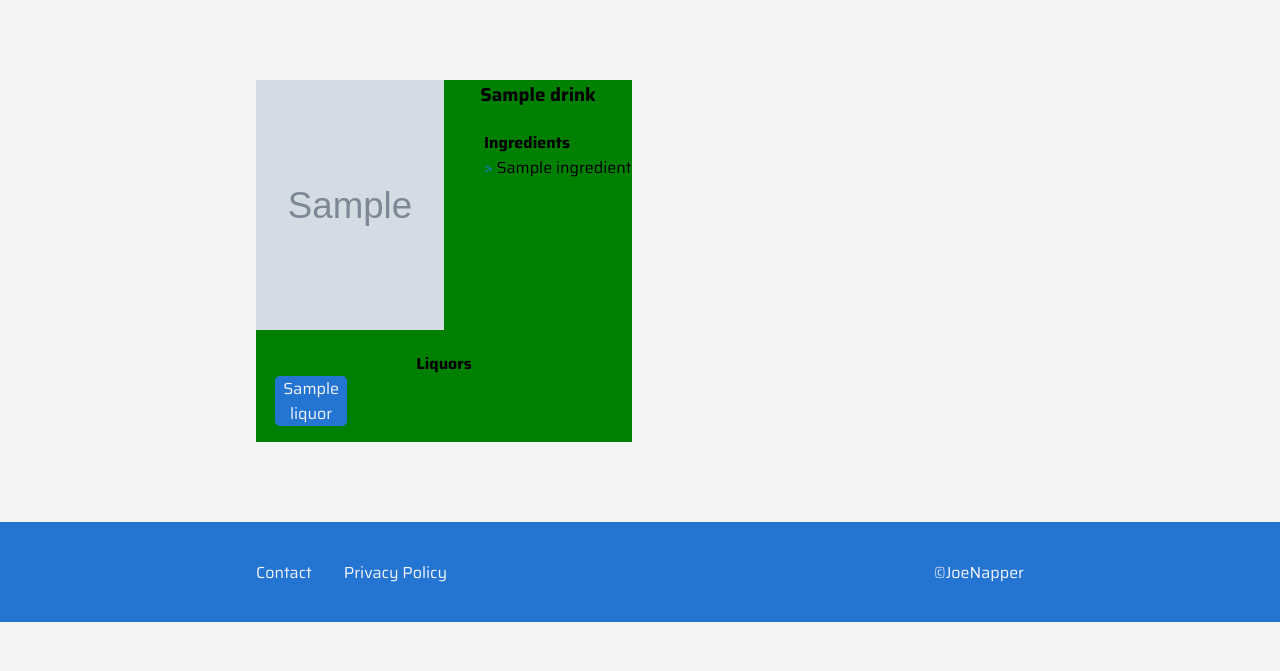
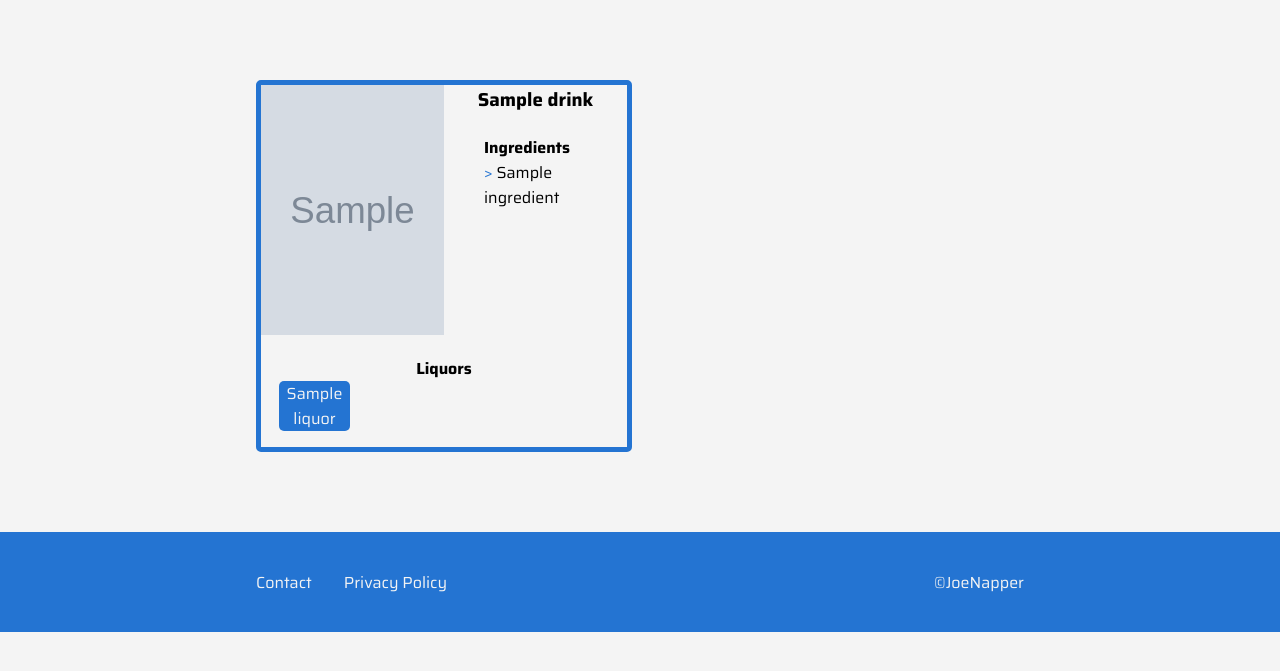
Before and after one commit to joenapper/drinking-hub, a Flask app: page /get_drinks in a window 1280 px wide. Shown: the part 64-735 px from the top of the page. Run offline with Flask 2, Linux system fonts and the light colour scheme; grey boxes marked "Sample" are stand-in pictures; a database or web service that is not in the repository returns one stand-in record (values such as "Sample title"); some libraries are stand-ins or nearby versions.

Commit message:
Added border to card

```diff
--- a/static/css/style.css
+++ b/static/css/style.css
@@ -269,7 +269,8 @@ footer {
 }
 
 .card {
-    background-color: green;
+    border: solid 5px #2474D2;
+    border-radius: 5px;
     text-align: center;
 }
 
```
